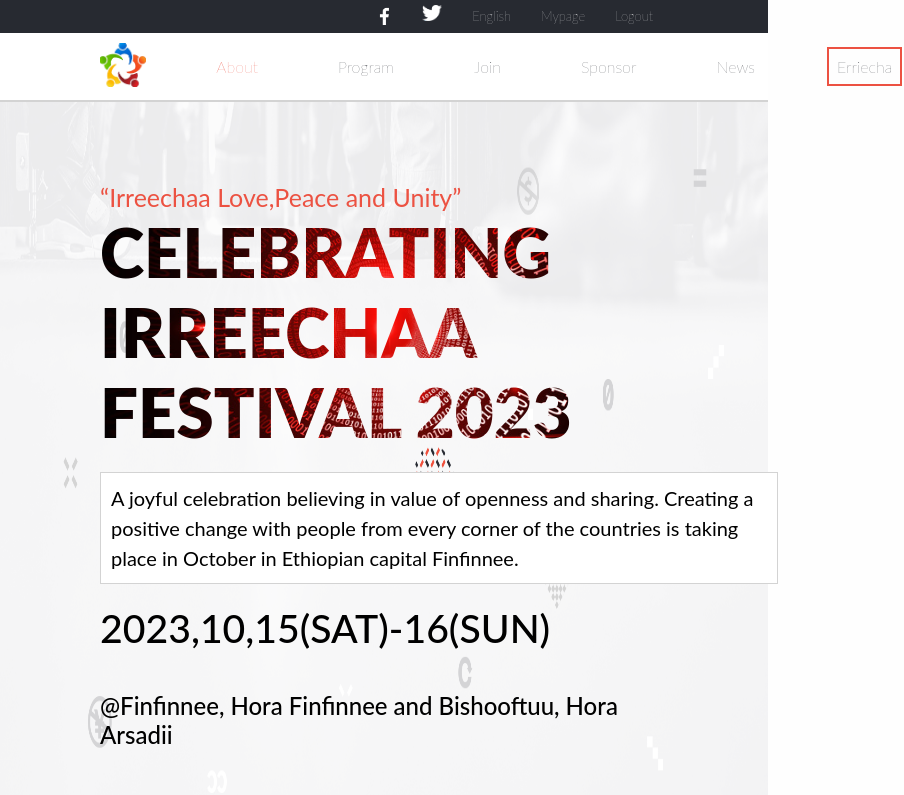
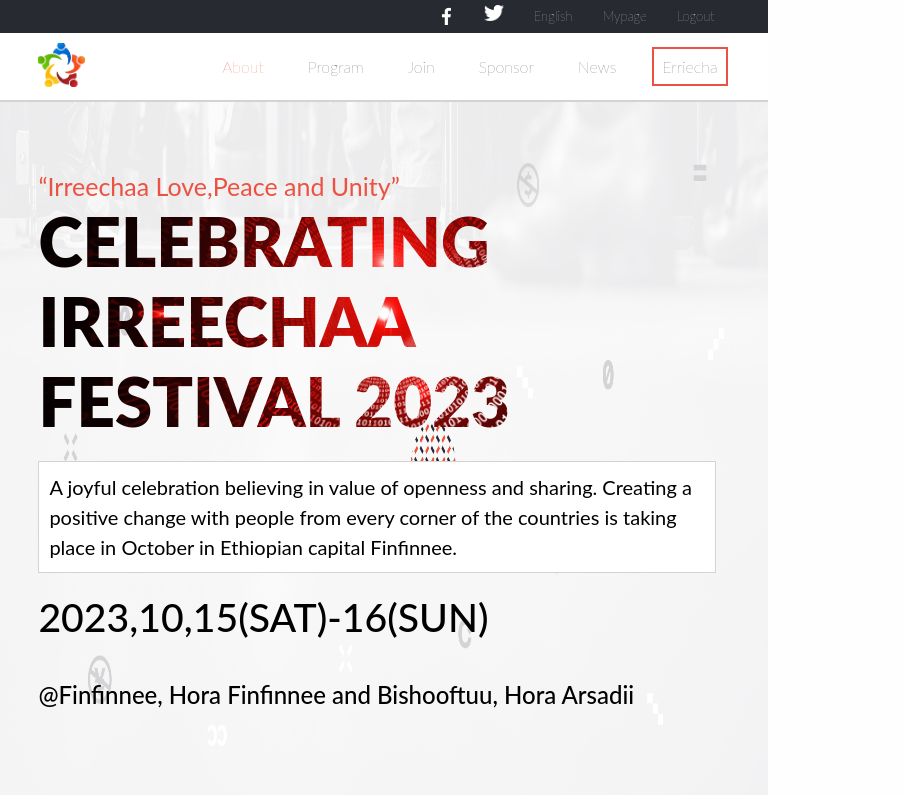
Before and after one commit to osmanwako/erriecha, a website: page index.html in a window 768 px wide. Shown: the top 795 px of the page, 904 px wide, since content can reach past the window. Drawn offline with Linux system fonts and the light colour scheme.

```diff
--- a/assets/about.css
+++ b/assets/about.css
@@ -30,7 +30,7 @@
   }
 
   .card-primary {
-    padding-top: 40px;
+    padding-top: calc(min(40px, 10%));
     width: 50%;
   }
 
--- a/assets/main.css
+++ b/assets/main.css
@@ -31,7 +31,7 @@
 }
 
 .list-primary {
-  padding-left: 60px;
+  padding-left: calc(min(60px, 6%));
 }
 
 .section-primary {
@@ -42,7 +42,7 @@
 }
 
 .card-primary {
-  padding: 80px 0;
+  padding: calc(min(80px, 10%)) 0;
   display: flex;
   flex-direction: column;
   justify-content: center;
@@ -90,7 +90,7 @@
 }
 
 .navbar-advert {
-  padding: 0 120px;
+  padding: 0 calc(min(120px, 5%));
   background-color: var(--dark);
   text-align: end;
 }
@@ -105,16 +105,16 @@
   padding: 5px;
 }
 
+.link-advert {
+  font-size: 13px;
+  font-weight: 100;
+  color: white;
+  padding: 10px;
+}
+
 .image-advert {
   max-width: 1.25rem;
   max-height: 1.25rem;
-}
-
-.link-advert {
-  color: white;
-  padding: 10px;
-  font-size: 13px;
-  font-weight: 100;
 }
 
 .list-about {
@@ -131,7 +131,7 @@
   }
 
   .align-section {
-    padding: 35px;
+    padding: 0 calc(min(35px, 5%));
   }
 
   .navbar-primary {
@@ -139,7 +139,7 @@
   }
 
   .humberger-container {
-    padding-top: 200px;
+    padding-top: 0;
   }
 
   .humbergur-link {
@@ -234,11 +234,6 @@
     font-weight: 900;
   }
 
-  .popup-menu .navbar-primary #popup-closeid:hover {
-    background-color: #fff9ff;
-    opacity: 0.5;
-  }
-
   .popup-menu > header > .navbar-primary {
     order: -1;
     display: block;
@@ -249,6 +244,11 @@
     display: flex;
     justify-content: space-between;
     border-bottom: 0.5px solid var(--warn);
+  }
+
+  .popup-menu > header > .navbar-primary #popup-closeid:hover {
+    background-color: #fff9ff;
+    opacity: 0.5;
   }
 
   .popup-menu > header .order-primary {
@@ -281,7 +281,7 @@
 
 @media (min-width: 768px) {
   .align-section {
-    padding: 0 100px;
+    padding: 0 calc(min(100px, 5%));
   }
 
   .desktop-only {
```
Also changed, not shown: about.html (+1 -3 lines), .github/workflows/linters.yml.
